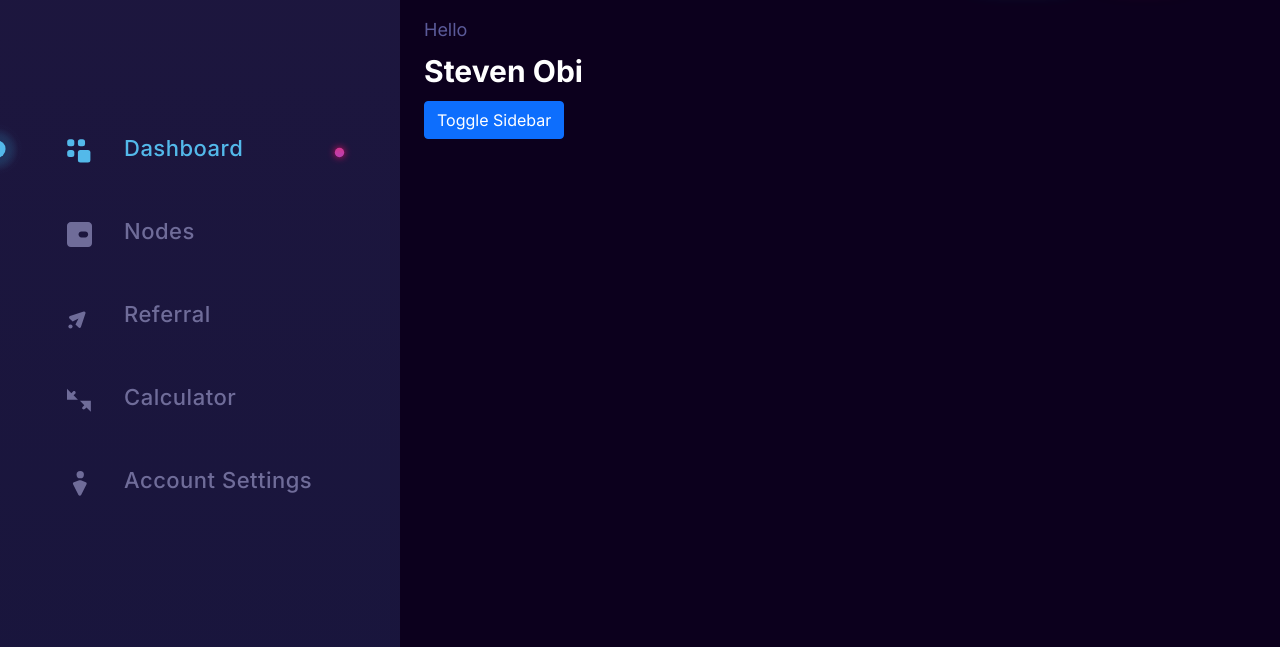
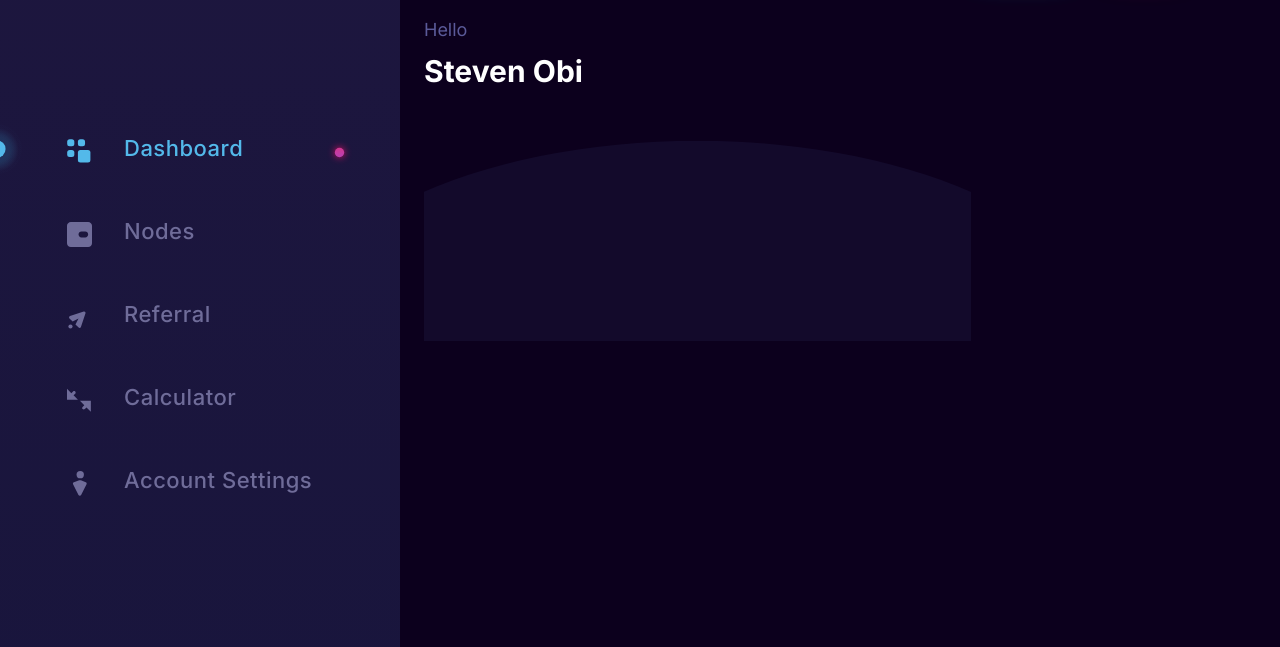
Before and after one commit to adaji025/galaxy, a plain HTML site: page dashboard.html in a window 1280 px wide. Shown: the part 96-743 px from the top of the page. Drawn offline with Linux system fonts and the light colour scheme.

Commit message:
feat: job done on the dashboard setup

```diff
--- a/assets/scss/dashboard.scss
+++ b/assets/scss/dashboard.scss
@@ -275,6 +275,14 @@
             color: #ffffff;
           }
         }
+        .curved-card {
+          min-height: 200px;
+          width: 100%;
+          // clip-path: ellipse(90% 100% at 50% 0%);
+          clip-path: ellipse(75% 100% at 50% 100%);
+          background: rgba(30, 27, 66, 0.4);
+          // background: rgba(105, 97, 189, 0.4);
+        }
       }
     }
   }
--- a/dashboard.html
+++ b/dashboard.html
@@ -395,7 +395,12 @@
               <div class="welcome-header">
                 <h6 class="mb-1">Hello</h6>
                 <h4>Steven Obi</h4>
-                <button class="btn btn-primary">Toggle Sidebar</button>
+              </div>
+              <div class="my-5 row">
+                <div class="col-12 col-lg-8">
+                  <div class="curved-card"></div>
+                </div>
+                <div class="col-12 col-lg-4"></div>
               </div>
             </div>
           </main>
```
Also changed, not shown: assets/css/style.css, 1 other file.
